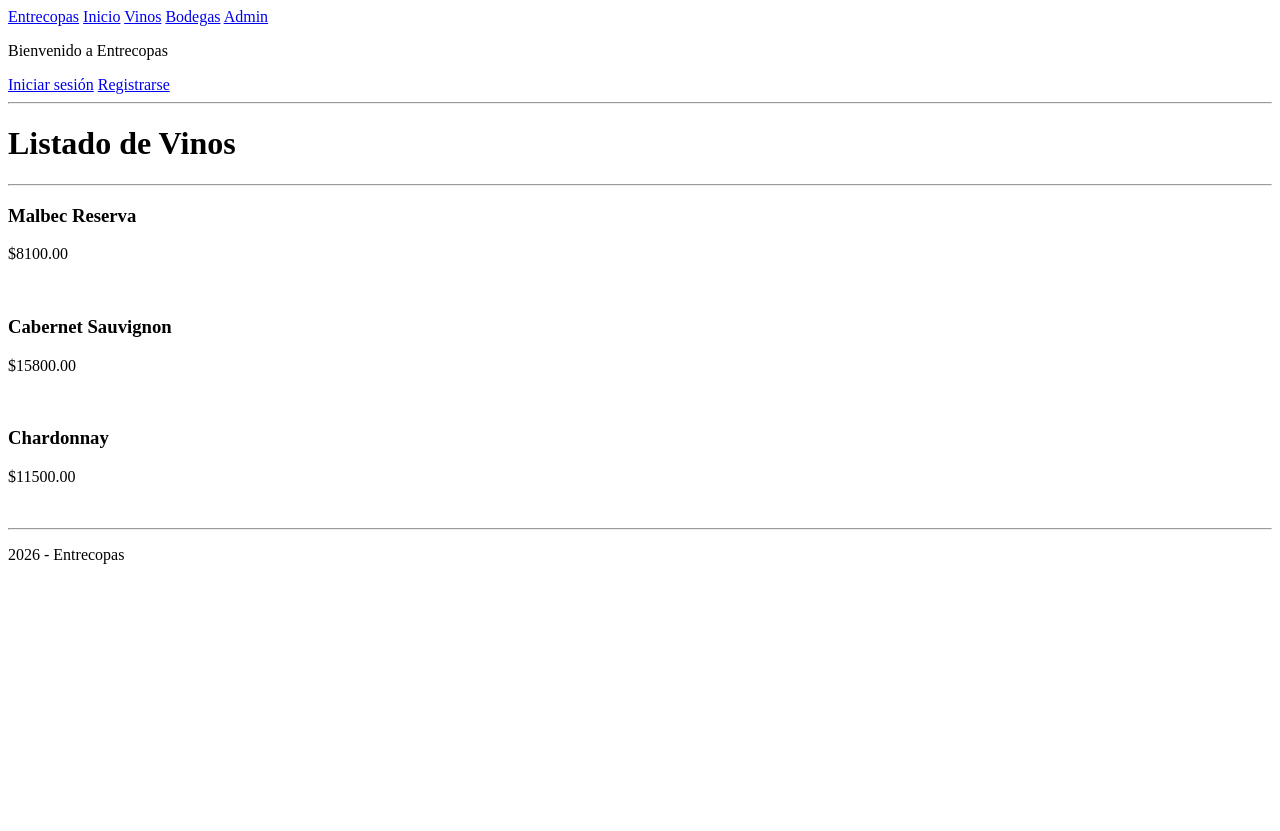
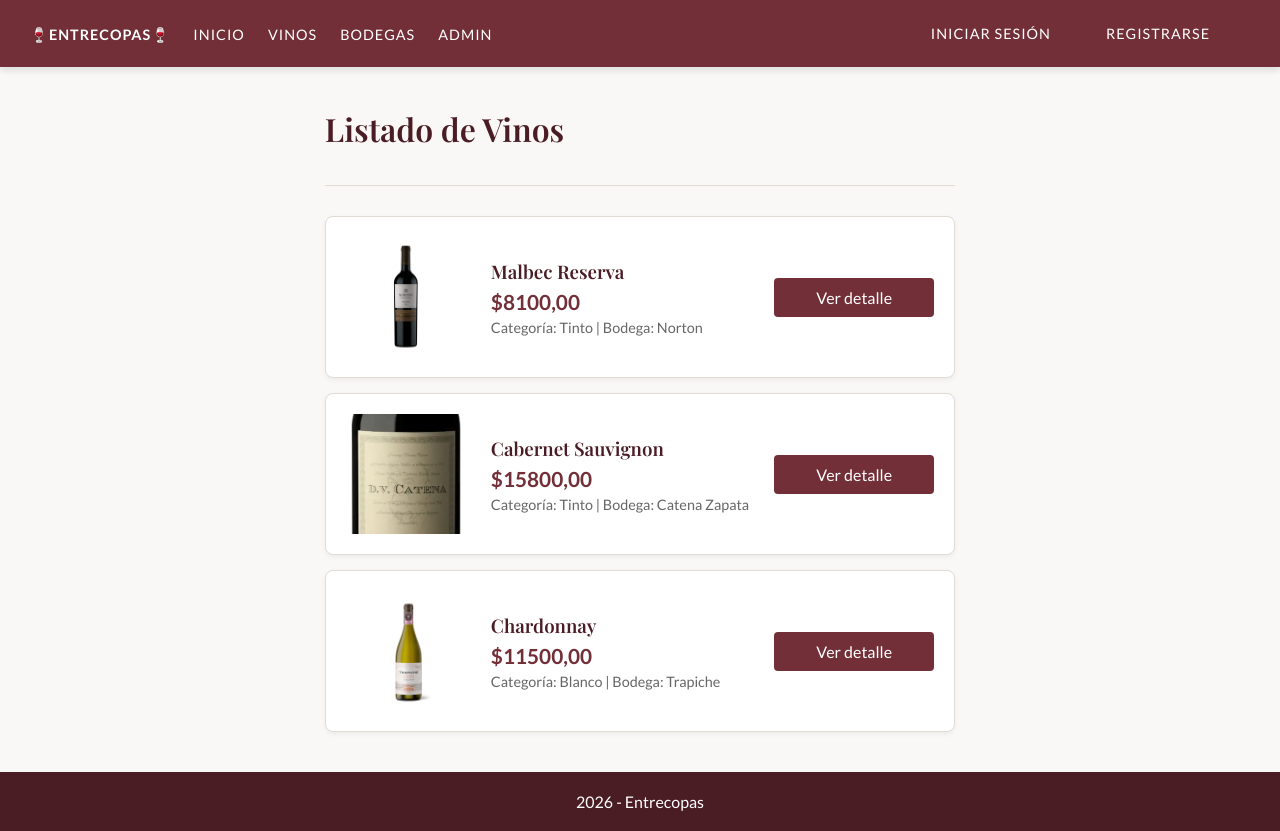
Before and after one commit to sgaray512/entrecopas, a Django app: page /vinos/ in a window 1280 px wide. Before the commit the page ends 564 px from the top, so only its background shows below. Run offline with Django 5.2, Linux system fonts and the light colour scheme; data comes from the database, SQL or seed files in the repository.

Commit message:
Actualizaciones de la aplicacion

```diff
--- a/entreCopas/urls.py
+++ b/entreCopas/urls.py
@@ -26,6 +26,7 @@ urlpatterns = [
     path('accounts/', include('django.contrib.auth.urls')),
     path('accounts/', include('usuarios.urls')),
     path("logout/", LogoutView.as_view(next_page="login"), name="logout"),
+    path('pedidos/', include('pedidos.urls')),
 ]
 
 if settings.DEBUG:
--- /dev/null
+++ b/pedidos/urls.py
@@ -0,0 +1,6 @@
+from django.urls import path
+from . import views
+
+urlpatterns = [
+    path('mis-pedidos/', views.mis_pedidos, name='pedidos'),
+]
--- a/static/css/style.css
+++ b/static/css/style.css
@@ -0,0 +1,215 @@
+@import url('https://fonts.googleapis.com/css2?family=Lato:wght@300;400;700&family=Playfair+Display:wght@600&display=swap');
+
+/* Colores */
+:root {
+    --color-vino: #722F37;
+    --color-vino-oscuro: #4A1C24;
+    --color-fondo: #F9F8F6;
+    --color-texto: #333333;
+    --color-blanco: #FFFFFF;
+    --color-borde: #E0DCD3;
+}
+
+* {
+    margin: 0;
+    padding: 0;
+    box-sizing: border-box;
+}
+
+body {
+    font-family: 'Lato', sans-serif;
+    background-color: var(--color-fondo);
+    color: var(--color-texto);
+    display: flex;
+    flex-direction: column;
+    min-height: 100vh;
+}
+
+h1, h2, h3 {
+    font-family: 'Playfair Display', serif;
+    color: var(--color-vino-oscuro);
+    margin-bottom: 15px;
+}
+
+/* --- BARRA DE NAVEGACIÓN --- */
+nav {
+    background-color: var(--color-vino);
+    padding: 15px 30px;
+    display: flex;
+    justify-content: space-between;
+    align-items: center;
+    color: var(--color-blanco);
+    box-shadow: 0 4px 6px rgba(0,0,0,0.1);
+}
+
+nav a {
+    color: var(--color-blanco);
+    text-decoration: none;
+    margin-right: 20px;
+    font-weight: 400;
+    text-transform: uppercase;
+    font-size: 0.9rem;
+    letter-spacing: 1px;
+    transition: color 0.3s ease;
+}
+
+nav a:hover {
+    color: #D4AF37;
+}
+
+
+.container {
+    max-width: 1100px;
+    margin: 40px auto;
+    padding: 0 20px;
+    flex-grow: 1;
+}
+
+/* --- BOTONES --- */
+button, .btn {
+    background-color: var(--color-vino);
+    color: var(--color-blanco);
+    border: none;
+    padding: 10px 20px;
+    text-decoration: none;
+    border-radius: 4px;
+    cursor: pointer;
+    font-family: 'Lato', sans-serif;
+    transition: background-color 0.3s ease;
+}
+
+button:hover, .btn:hover {
+    background-color: var(--color-vino-oscuro);
+}
+
+/* --- FORMULARIOS --- */
+form p {
+    margin-bottom: 15px;
+}
+
+input[type="text"],
+input[type="number"],
+input[type="email"],
+input[type="password"],
+input[type="file"],
+select,
+textarea {
+    width: 100%;
+    padding: 10px;
+    border: 1px solid var(--color-borde);
+    border-radius: 4px;
+    font-family: 'Lato', sans-serif;
+    margin-top: 5px;
+}
+
+/* Login y Registro */
+.caja-formulario {
+    max-width: 500px;
+    margin: 40px auto;
+    background-color: var(--color-blanco);
+    padding: 30px;
+    border-radius: 8px;
+    box-shadow: 0 4px 10px rgba(0,0,0,0.08);
+}
+
+.caja-formulario form {
+    margin-top: 20px;
+}
+
+.helptext {
+    font-size: 0.8rem;
+    color: #666;
+    display: block;
+    margin-bottom: 10px;
+}
+
+/* --- Lista de vinos --- */
+.grid-productos {
+    display: grid;
+    grid-template-columns: repeat(auto-fill, minmax(250px, 1fr));
+    gap: 20px;
+    margin-top: 20px;
+}
+
+.tarjeta {
+    background-color: var(--color-blanco);
+    border: 1px solid var(--color-borde);
+    border-radius: 8px;
+    padding: 20px;
+    text-align: center;
+    box-shadow: 0 2px 5px rgba(0,0,0,0.05);
+}
+
+/* --- FOOTER --- */
+footer {
+    background-color: var(--color-vino-oscuro);
+    color: var(--color-blanco);
+    text-align: center;
+    padding: 20px;
+    margin-top: auto;
+}
+
+/* --- Catalogo horizontaal --- */
+.lista-horizontal {
+    display: flex;
+    flex-direction: column;
+    gap: 15px;
+    margin-top: 20px;
+}
+
+.tarjeta-horizontal {
+    background-color: var(--color-blanco);
+    border: 1px solid var(--color-borde);
+    border-radius: 8px;
+    padding: 20px;
+    display: flex;
+    flex-direction: row;
+    align-items: center;
+    gap: 25px;
+    box-shadow: 0 2px 5px rgba(0,0,0,0.05);
+    transition: transform 0.2s ease, box-shadow 0.2s ease;
+}
+
+
+.tarjeta-horizontal:hover {
+    transform: translateY(-2px);
+    box-shadow: 0 6px 15px rgba(0,0,0,0.1);
+}
+
+.tarjeta-horizontal img {
+    width: 120px;
+    height: 120px;
+    object-fit: cover;
+    border-radius: 6px;
+}
+
+.tarjeta-info {
+    flex-grow: 1;
+    text-align: left;
+}
+
+.tarjeta-info h3 {
+    margin-bottom: 5px;
+}
+
+.tarjeta-precio {
+    color: var(--color-vino);
+    font-weight: bold;
+    font-size: 1.3rem;
+    margin-bottom: 5px;
+}
+
+.tarjeta-accion {
+    min-width: 160px;
+}
+
+/* Responsive */
+@media (max-width: 600px) {
+    .tarjeta-horizontal {
+        flex-direction: column;
+        text-align: center;
+    }
+    .tarjeta-info {
+        text-align: center;
+    }
+}
--- a/vinoteca/templates/vinoteca/base.html
+++ b/vinoteca/templates/vinoteca/base.html
@@ -1,5 +1,4 @@
 {% load static %}
-
 <!DOCTYPE html>
 <html lang="es">
 <head>
@@ -10,28 +9,36 @@
 </head>
 <body>
     <nav>
-        <a href="{% url 'home' %}">Entrecopas</a>
+        <div class="nav-links">
+            <a href="{% url 'home' %}"><strong>🍷Entrecopas🍷</strong></a>
             <a href="{% url 'home' %}">Inicio</a>
             <a href="{% url 'vino_list' %}">Vinos</a>
             <a href="{% url 'bodega_list' %}">Bodegas</a>
+            {% if user.is_authenticated %}
+                <a href="{% url 'pedidos' %}" style="color: #D4AF37;">Mis Pedidos</a>
+            {% endif %}
             <a href="{% url 'admin:index' %}">Admin</a>
+        </div>
+
+        <div class="user-actions" style="display: flex; align-items: center; gap: 15px;">
             {% if user.is_authenticated %}
-            <p>{{ mensaje_bienvenida }}</p>
-            <form action="{% url 'logout' %}" method="post">
+                <form action="{% url 'logout' %}" method="post" style="margin: 0;">
                     {% csrf_token %}
-                <button type="submit">Cerrar sesión</button>
+                    <button type="submit" class="btn" style="background-color: #333;">Cerrar sesión</button>
                 </form>
             {% else %}
-            <p>{{ mensaje_bienvenida }}</p>
                 <a href="{% url 'login' %}">Iniciar sesión</a>
-            <a href="{% url 'register' %}">Registrarse</a>
+                <a href="{% url 'register' %}" class="btn">Registrarse</a>
             {% endif %}
+        </div>
     </nav>
-    <hr>
+
+    <main class="container">
         {% block body %}
         {% endblock %}
+    </main>
+
     <footer>
-        <hr>
         <p>{{ year }} - Entrecopas</p>
     </footer>
 </body>
--- a/vinoteca/templates/vinoteca/vino_list.html
+++ b/vinoteca/templates/vinoteca/vino_list.html
@@ -1,17 +1,31 @@
 {% extends 'vinoteca/base.html' %}
 
 {% block body %}
-<h1>Listado de Vinos</h1>
-{% if perms.vinoteca.add_vino %}
-<a href="{% url 'vino_create' %}">Crear vino</a>
-{% endif %}
-<hr>
-{% for vino in vinos %}
-    <h3>{{ vino.nombre }}</h3>
-    <p>${{ vino.precio }}</p>
-    {% if perms.vinoteca.view_vino %}
-        <a href="{% url 'vino_detail' vino.pk %}">Ver detalle</a>
+<div style="display: flex; justify-content: space-between; align-items: center; margin-bottom: 20px;">
+    <h1>Listado de Vinos</h1>
+    {% if perms.vinoteca.add_vino %}
+        <a href="{% url 'vino_create' %}" class="btn">Crear vino</a>
     {% endif %}
-    <br>
-{% endfor %}
+</div>
+<hr style="margin-bottom: 30px; border: 0; border-top: 1px solid var(--color-borde);">
+
+<div class="lista-horizontal">
+    {% for vino in vinos %}
+        <div class="tarjeta-horizontal">
+            {% if vino.imagen %}
+                <img src="{{ vino.imagen.url }}" alt="{{ vino.nombre }}">
+            {% endif %}
+
+            <div class="tarjeta-info">
+                <h3>{{ vino.nombre }}</h3>
+                <p class="tarjeta-precio">${{ vino.precio }}</p>
+                <p style="font-size: 0.9rem; color: #666;">Categoría: {{ vino.categoria }} | Bodega: {{ vino.bodega }}</p>
+            </div>
+
+            <div class="tarjeta-accion">
+                <a href="{% url 'vino_detail' vino.pk %}" class="btn" style="display: block; text-align: center; width: 100%;">Ver detalle</a>
+            </div>
+        </div>
+    {% endfor %}
+</div>
 {% endblock %}
```
Also changed, not shown: entreCopas/settings.py (+9 -1 lines), pedidos/templates/pedidos/pedidos.html (+55 -0 lines), pedidos/views.py (+6 -1 lines), templates/registration/register.html (+13 -5 lines), vinoteca/templates/vinoteca/bodega_list.html (+16 -9 lines), vinoteca/templates/vinoteca/home.html (+26 -9 lines), media/vinos/trumpeter.webp (added). Lines whose indentation alone changed are shown as unchanged.
